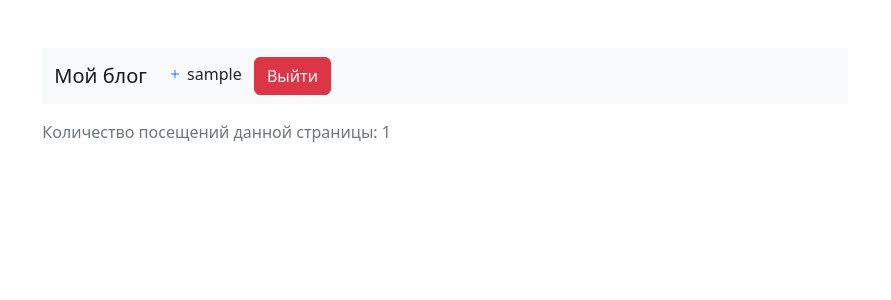
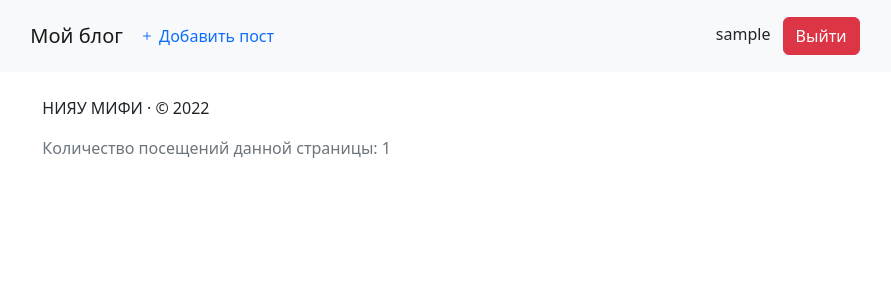
Before and after one commit to grifondopala/blogDjango, a Django app: page / in a window 1280 px wide. Shown: the top 300 px of the page, without its empty margins (195-1086 px from the left). Run offline with Django 3.2, Linux system fonts and the light colour scheme; the visitor is signed in with stand-in values (Sample User, id 1); data that the repository does not hold is empty; some libraries are stand-ins or nearby versions.

Commit message:
fix styles

```diff
--- a/mysite/blog/static/css/blog.css
+++ b/mysite/blog/static/css/blog.css
@@ -38,7 +38,12 @@ h1, h2, h3, h4 {
 }
 
 .post {
-    margin-bottom: 70px;
+
+}
+
+.rightDiv{
+    margin-left: auto;
+    margin-right: 0;
 }
 
 .post h1 a, .post h1 a:visited {
--- a/mysite/blog/templates/blog/base.html
+++ b/mysite/blog/templates/blog/base.html
@@ -17,52 +17,48 @@
 </head>
 
 <body>
-  <div class="col-lg-8 mx-auto p-4 py-md-5">
-    <!-- <header class="d-flex align-items-center pb-3 mb-5 border-bottom">
-      <a href="/" class="d-flex align-items-center text-dark text-decoration-none">
-        <span class="fs-4">Мой блог</span>
-      </a>
-      <a href="{% url 'post_new' %}"><i class="bi-plus"></i></a>
-      {% if user.is_authenticated %}
-        <div style="margin-left: 20px;">
-          <label>{{ user.get_username }}</label>
-          <a class="btn btn-danger" href="{% url 'logout' %}">Выйти</a>
-        </div>
-        {% else %}
-          <div>
-            <a class="btn btn-success" href="{% url 'login' %}">Войти</a>
-          </div>
-      {% endif %}
-    </header> -->
 
-    <nav class="navbar navbar-expand-lg bg-light mb-3">
+<nav class="navbar bg-light">
+  <div class="col-lg-8 mx-auto">
+    <nav class="navbar navbar-expand-lg bg-light">
         <div class="container-fluid">
           <a class="navbar-brand" href="/">Мой блог</a>
           <button class="navbar-toggler" type="button" data-bs-toggle="collapse" data-bs-target="#navbarNavAltMarkup" aria-controls="navbarNavAltMarkup" aria-expanded="false" aria-label="Toggle navigation">
             <span class="navbar-toggler-icon"></span>
           </button>
+          {% if user.is_authenticated %}
+          <a href="{% url 'post_new' %}" style="text-decoration: none">
+            <i class="bi-plus"></i>
+            <label style="cursor: pointer">Добавить пост</label>
+          </a>
+          {% endif %}
           <div class="collapse navbar-collapse" id="navbarNavAltMarkup">
-          <div class="navbar-nav">
                 {% if user.is_authenticated %}
-            <div class="ms-1">
-              <a href="{% url 'post_new' %}"><i class="bi-plus"></i></a>
+                  <div style="margin-left: auto; margin-right: 0">
                     <label>{{ user.get_username }}</label>
                     <a class="btn btn-danger ms-2" href="{% url 'logout' %}">Выйти</a>
                   </div>
                   {% else %}
-              <div>
+                    <div style="margin-left: auto; margin-right: 0">
                       <a class="btn btn-success ms-2" href="{% url 'login' %}">Войти</a>
                     </div>
                 {% endif %}
           </div>
         </div>
+      </nav>
   </div>
 </nav>
+
+
+  <div class="col-lg-8 mx-auto p-4">
 
         {%block content%}
         {%endblock%}
 
+        <p>НИЯУ МИФИ · © 2022</p>
+
         {% block footer %}
+
         {% endblock %}
   </div>
 </body>
--- a/mysite/blog/templates/blog/post.html
+++ b/mysite/blog/templates/blog/post.html
@@ -1,9 +1,12 @@
 <div class="card my-2">
     <div class="card-body">
-      <a class="card-title" href="/post/{{post.id}}">{{post.title}}</a>
+        <a class="card-title " href="/post/{{post.id}}"><h2>{{post.title}}</h2></a>
       <p class="card-text">{{post.text}}</p>
       <a class="btn btn-primary" href="{% url 'post_edit' pk=post.pk %}">
         <i class="bi-pencil-square"> Редактировать</i>
       </a>
     </div>
+    <div class="card-footer">
+        {{post.published_date}}
+    </div>
   </div>
--- a/mysite/blog/templates/blog/post_list.html
+++ b/mysite/blog/templates/blog/post_list.html
@@ -8,7 +8,7 @@
 
 
 {% block footer %}
-<p class='text-muted'>
-  Количество посещений данной страницы: {{num_visits}}
-</p>
+  <p class='text-muted'>
+    Количество посещений данной страницы: {{num_visits}}
+  </p>
 {% endblock %}
```
Also changed, not shown: mysite/blog/templates/blog/post_detail.html (line endings or trailing spaces), mysite/blog/templates/blog/post_edit.html (line endings or trailing spaces). Lines whose indentation alone changed are shown as unchanged.
